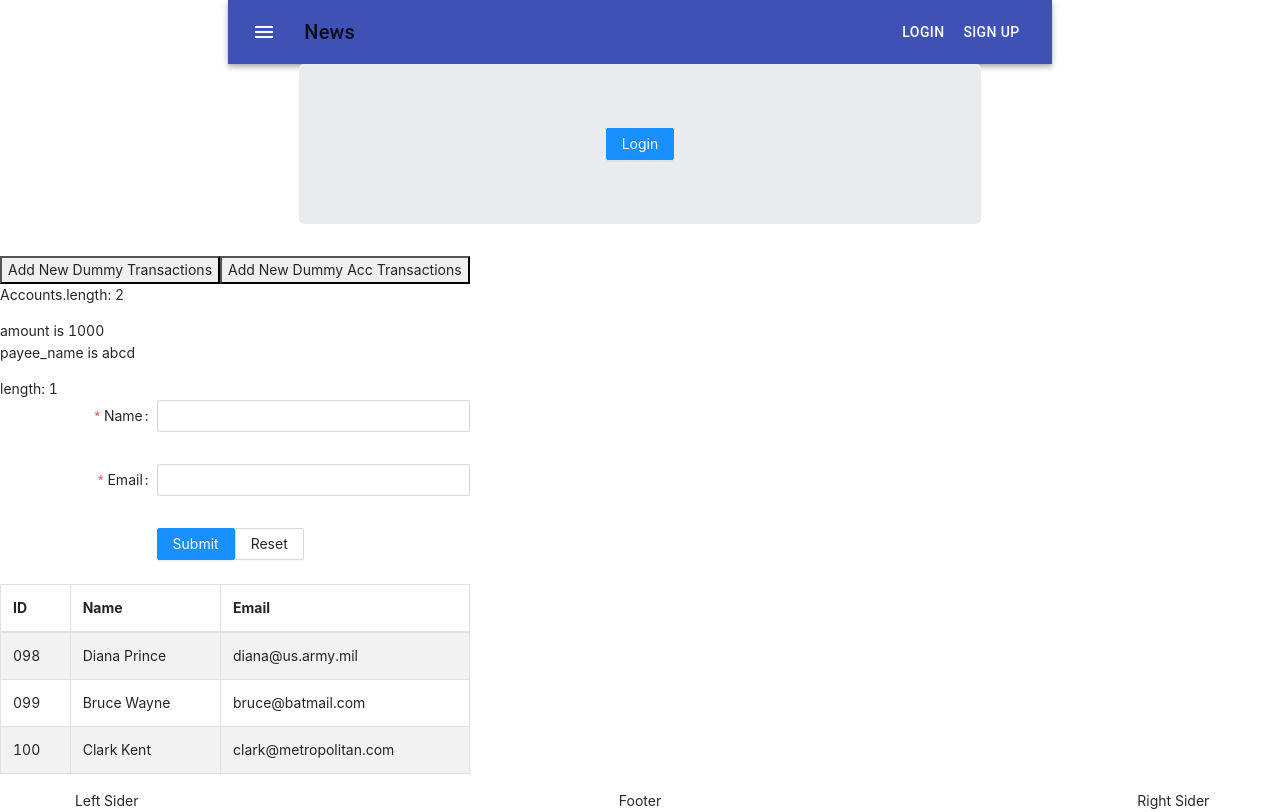
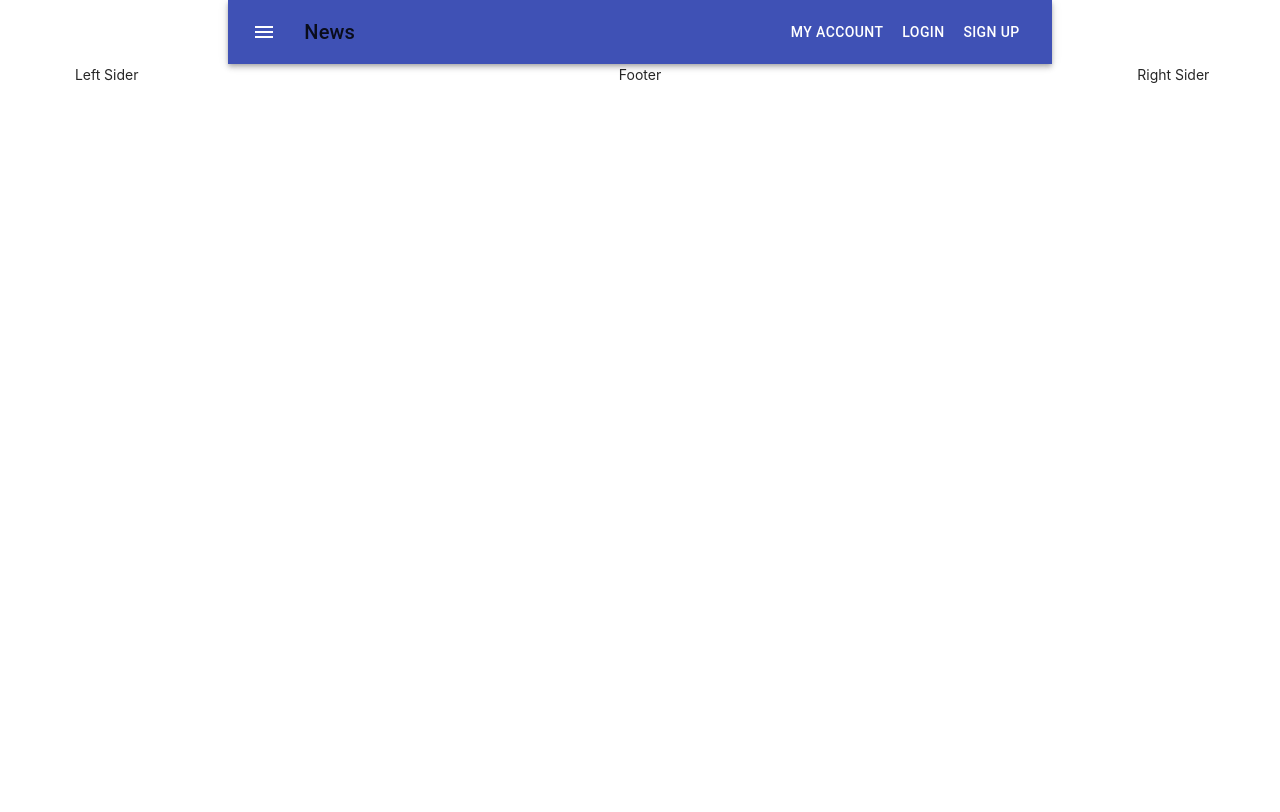
Before and after one commit to kambleaa007/TrainingReactJS, a React (Create React App) app: page /myApp in a window 1280 px wide. Built offline with nearby package versions, Linux system fonts and the light colour scheme.

Commit message:
react routes nesting...

```diff
--- a/src/App.js
+++ b/src/App.js
@@ -54,6 +54,7 @@ function App() {
             <Switch>
               <Route path="/" exact component= { (props) => ( <HomeComponent  /> )} />
               <Route path="/myApp" component={(props) => ( <MyAppComponent   /> )} />
+                      {/* <Route path="/myApp/myAccount" exact component= { (props) => ( <div>myAccount page</div> )} /> */}
 
 
               <Route path="/sendMoney" component={ (props) => ( <SendMoney   /> )} />
--- a/src/Context/TransactionContext.js
+++ b/src/Context/TransactionContext.js
@@ -110,6 +110,14 @@ let reducer = (state, action) => {
             return {
                 ...state, Accounts: Arr
             };
+
+        case "add-account":
+            const AccArr = [...state.Accounts];
+            AccArr.push(action.payload);
+
+            return {
+                ...state, Accounts: AccArr
+            }
     }
 };
 
--- a/src/Layout/MyApp.js
+++ b/src/Layout/MyApp.js
@@ -28,7 +28,8 @@ import { Button as Button1, Modal, Form, Input, Radio } from 'antd';
 import "antd/dist/antd.css";
 
 import { TransactionContext } from "../Context/TransactionContext";
-
+import { useHistory } from "react-router-dom";
+import { BrowserRouter, Route, Switch, useRouteMatch } from 'react-router-dom';
 
 
 const useStyles = makeStyles((theme) => ({
@@ -133,11 +134,11 @@ function MyAppComponent(props) {
                     </div>
 
 {/*
-<Check /> here
+<TransactionCheck /> here
 
 */}
 
-                    <Check />
+
 
 
 
@@ -150,10 +151,12 @@ function MyAppComponent(props) {
 
 
 
-function Check(props) {
+function TransactionCheck(props) {
 
 
   let { transactionstate, transactiondispatch } = useContext(TransactionContext);
+  const history = useHistory();
+  let { path, url } = useRouteMatch();
 
   let status = () =>
   transactiondispatch({
@@ -190,6 +193,26 @@ function Check(props) {
       <div>
       length: {transactionstate.transactions.length}
       </div>
+
+
+
+      <button onClick={()=>{history.push(`${url}/addNewAccount`)}}>Add New Account</button>
+      <button onClick={()=>{history.push(`${url}/userTable`)}}>User Table</button>
+      <div>
+        <Switch>
+          <Route exact path={path}>
+          </Route>
+          <Route path={`${path}/addNewAccount`}>
+            <div>
+              <AddNewUser />
+            </div>
+          </Route>
+          <Route path={`${path}/userTable`}>
+            <TransactionUserTable user={transactionstate.contacts}/>
+          </Route>
+        </Switch>
+      </div>
+
       {/*
 
       <p>contacts length is: {state.contacts.length}</p>
@@ -198,14 +221,14 @@ function Check(props) {
       </h3>
 
       */}
-      <AddNewUser />
-      <UserTable user={transactionstate.contacts}/>
+
+
   </div>
 
   )
 }
 
-const UserTable = (props) => {
+const TransactionUserTable = (props) => {
 
 
   return(
@@ -239,11 +262,17 @@ function AddNewUser (props) {
 
   let { transactionstate, transactiondispatch } = useContext(TransactionContext);
 
+
   let addContact = (values) =>
   transactiondispatch({
       type: "ADD_CONTACT",
       payload: { id: Math.floor(Math.random() * 100), name: values.Name, email: values.Email }
     });
+
+    let addAccount = (values) => transactiondispatch({
+      type: "add-account",
+      payload: {  id: Math.floor(Math.random() * 100),  name: values.Name,  balance: 0, type: values.type, linked_accounts: [], transactions: [] }
+    })
 
   var onFinish = values => {
     // console.log(values);
@@ -326,7 +355,7 @@ function MyAppBody (props) {
                 <div className="col-md-1"></div>
                 <div className="col-md-10">
                     {/* <Chatting /> Adding chat only after login sucess  */}
-                    <Login />
+                    {/* <Login /> */}
                 </div>
                 <div className="col-md-1"></div>
             </div>
@@ -339,8 +368,11 @@ function MyAppBody (props) {
 const NavBar = () => {
 
     const classes = useStyles();
+    const history = useHistory();
+    let { path, url } = useRouteMatch();
 
     return(
+        <div>
           <AppBar position="static">
               <Toolbar>
               <IconButton edge="start" className={classes.menuButton} color="inherit" aria-label="menu">
@@ -349,10 +381,24 @@ const NavBar = () => {
               <Typography variant="h6" className={classes.title}>
                   News
               </Typography>
-            <Button color="inherit">Login</Button>
+              <Button color="inherit" onClick={()=>{history.push(`${url}/myAccount`)}}>My Account</Button>
+              <Button color="inherit" onClick={()=>{history.push(`${url}/login`)}}>Login</Button>
               <Button color="inherit">Sign Up</Button>
               </Toolbar>
           </AppBar>
+          <Switch>
+            <Route exact path={path}>
+            </Route>
+            <Route path={`${path}/myAccount`}>
+              <div>TOPIC
+              <TransactionCheck />
+              </div>
+            </Route>
+            <Route path={`${path}/login`}>
+              <Login />
+            </Route>
+          </Switch>
+        </div>
     )
 };
 
```
Also changed, not shown: 1 other file (tests, documents, lock files or other folders). Lines whose indentation alone changed are shown as unchanged.
